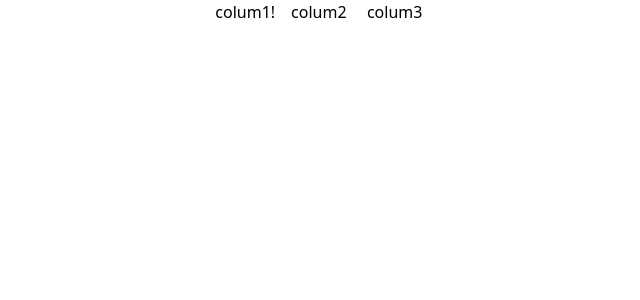
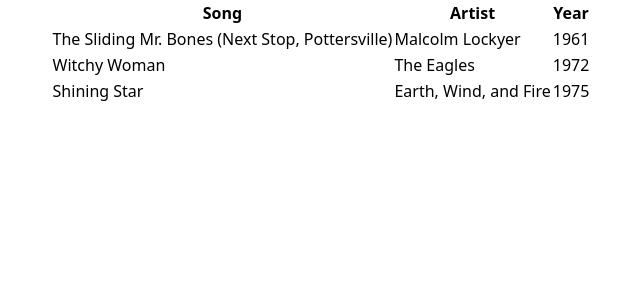
Before and after one commit to astronautican/crypto-leaderboard, a Nuxt app: page / in a window 1280 px wide. Shown: the top 300 px of the page, without its empty margins (319-959 px from the left). Built offline with nearby package versions, Linux system fonts and the light colour scheme.

Commit message:
new board

```diff
--- a/components/Tutorial.vue
+++ b/components/Tutorial.vue
@@ -1,11 +1,32 @@
 <!-- Please remove this file from your project -->
 <template>
   <div class="flex justify-center">
-    <div class="columns-3">
-      <div>colum1!</div>
-      <div>colum2</div>
-      <div>colum3</div>
-    </div>
+    <table class="table-fixed">
+      <thead>
+        <tr>
+          <th>Song</th>
+          <th>Artist</th>
+          <th>Year</th>
+        </tr>
+      </thead>
+      <tbody>
+        <tr>
+          <td>The Sliding Mr. Bones (Next Stop, Pottersville)</td>
+          <td>Malcolm Lockyer</td>
+          <td>1961</td>
+        </tr>
+        <tr>
+          <td>Witchy Woman</td>
+          <td>The Eagles</td>
+          <td>1972</td>
+        </tr>
+        <tr>
+          <td>Shining Star</td>
+          <td>Earth, Wind, and Fire</td>
+          <td>1975</td>
+        </tr>
+      </tbody>
+    </table>
   </div>
 </template>
 
```
